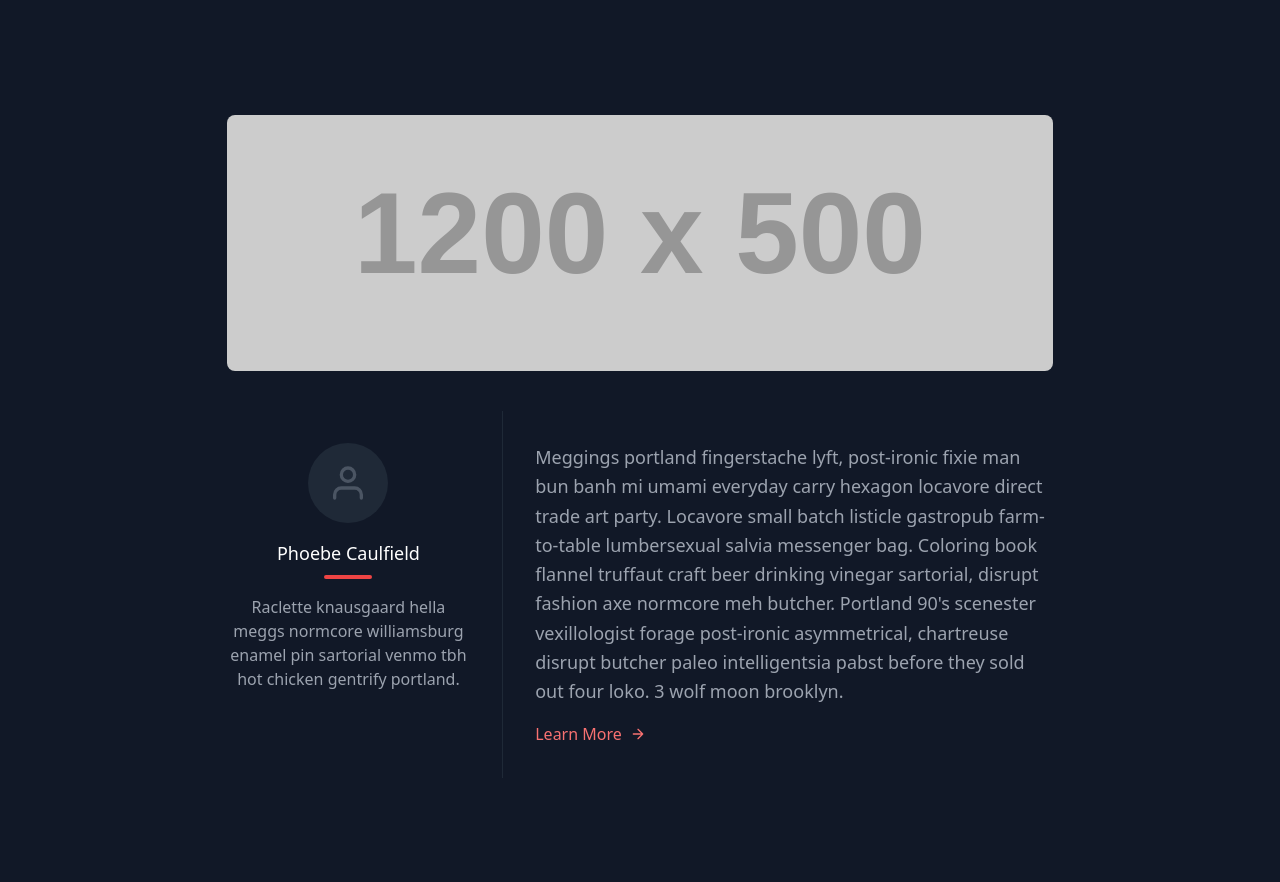
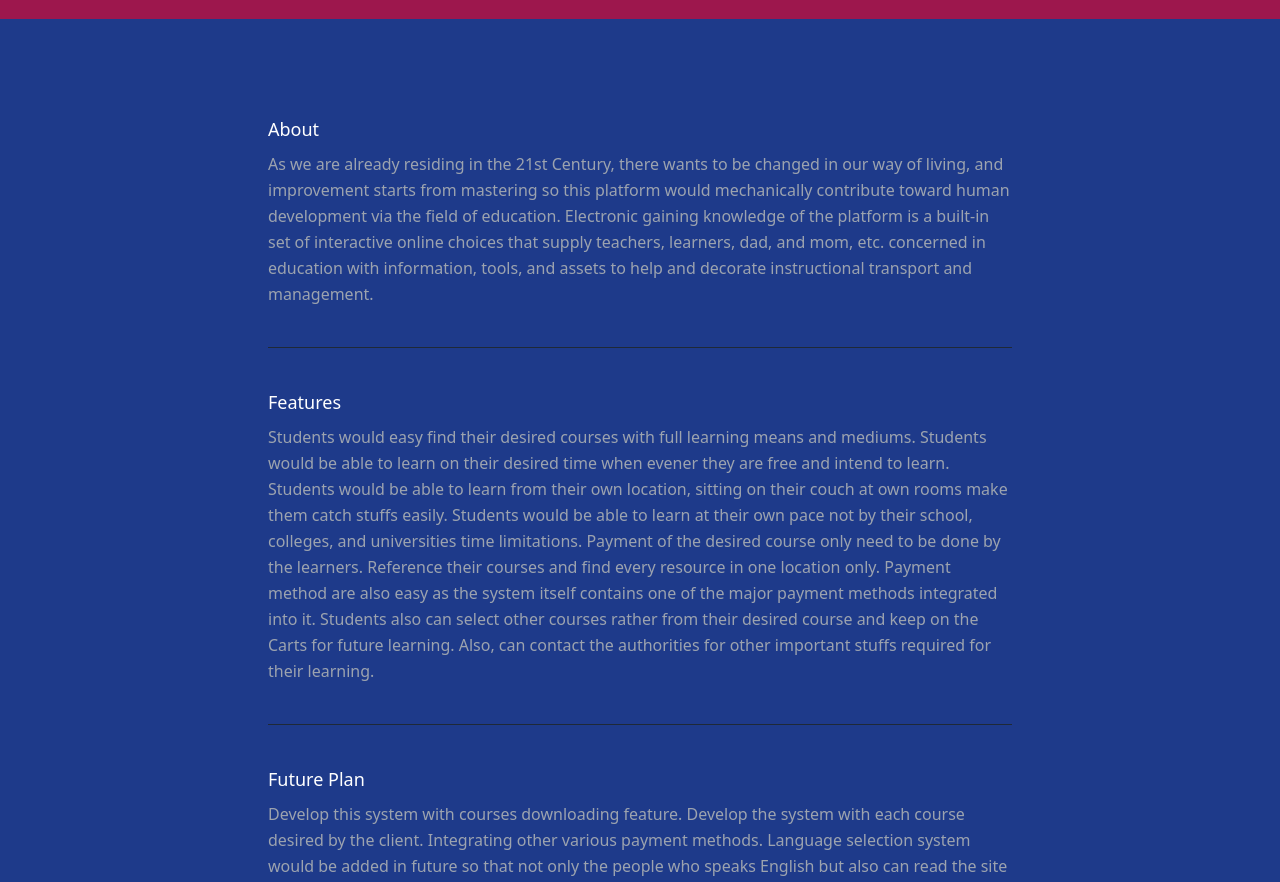
Before and after one commit to Pawanpoudel-del/elearning, a Django app: page /about/ in a window 1280 px wide. Shown: the part 321-1203 px from the top of the page. Run offline with Django 3.2, Linux system fonts and the light colour scheme; grey boxes labelled with a size stand in for pictures from a placeholder-image service; some libraries are stand-ins or nearby versions.

Commit message:
stylying

```diff
--- a/templates/about.html
+++ b/templates/about.html
@@ -3,34 +3,45 @@
 
 {% block bodyblock %}
 
-<section class="text-gray-400 bg-gray-900 body-font">
-  <div class="container px-5 py-24 mx-auto flex flex-col">
-    <div class="lg:w-4/6 mx-auto">
-      <div class="rounded-lg h-64 overflow-hidden">
-        <img alt="content" class="object-cover object-center h-full w-full" src="https://dummyimage.com/1200x500">
+<section class="text-gray-400 bg-blue-900 body-font">
+  <div class="container px-5 py-24 mx-auto">
+    <div class="flex items-center lg:w-3/5 mx-auto border-b pb-10 mb-10 border-gray-800 sm:flex-row flex-col">
+
+      <div class="flex-grow sm:text-left text-center mt-6 sm:mt-0">
+        <h2 class="text-white text-lg title-font font-medium mb-2">About</h2>
+        <p class="leading-relaxed text-base">As we are already residing in the 21st Century, there wants to be changed in our way of living, and improvement starts from mastering so this platform would mechanically contribute toward human development via the field of education.
+          Electronic gaining knowledge of the platform is a built-in set of interactive online choices that supply teachers, learners, dad, and mom, etc. concerned in education with information, tools, and assets to help and decorate instructional transport and management.
+          </p>
       </div>
-      <div class="flex flex-col sm:flex-row mt-10">
-        <div class="sm:w-1/3 text-center sm:pr-8 sm:py-8">
-          <div class="w-20 h-20 rounded-full inline-flex items-center justify-center bg-gray-800 text-gray-600">
-            <svg fill="none" stroke="currentColor" stroke-linecap="round" stroke-linejoin="round" stroke-width="2" class="w-10 h-10" viewBox="0 0 24 24">
-              <path d="M20 21v-2a4 4 0 00-4-4H8a4 4 0 00-4 4v2"></path>
-              <circle cx="12" cy="7" r="4"></circle>
-            </svg>
-          </div>
-          <div class="flex flex-col items-center text-center justify-center">
-            <h2 class="font-medium title-font mt-4 text-white text-lg">Phoebe Caulfield</h2>
-            <div class="w-12 h-1 bg-red-500 rounded mt-2 mb-4"></div>
-            <p class="text-base text-gray-400">Raclette knausgaard hella meggs normcore williamsburg enamel pin sartorial venmo tbh hot chicken gentrify portland.</p>
-          </div>
-        </div>
-        <div class="sm:w-2/3 sm:pl-8 sm:py-8 sm:border-l border-gray-800 sm:border-t-0 border-t mt-4 pt-4 sm:mt-0 text-center sm:text-left">
-          <p class="leading-relaxed text-lg mb-4">Meggings portland fingerstache lyft, post-ironic fixie man bun banh mi umami everyday carry hexagon locavore direct trade art party. Locavore small batch listicle gastropub farm-to-table lumbersexual salvia messenger bag. Coloring book flannel truffaut craft beer drinking vinegar sartorial, disrupt fashion axe normcore meh butcher. Portland 90's scenester vexillologist forage post-ironic asymmetrical, chartreuse disrupt butcher paleo intelligentsia pabst before they sold out four loko. 3 wolf moon brooklyn.</p>
-          <a class="text-red-400 inline-flex items-center">Learn More
-            <svg fill="none" stroke="currentColor" stroke-linecap="round" stroke-linejoin="round" stroke-width="2" class="w-4 h-4 ml-2" viewBox="0 0 24 24">
-              <path d="M5 12h14M12 5l7 7-7 7"></path>
-            </svg>
-          </a>
-        </div>
+    </div>
+    <div class="flex items-center lg:w-3/5 mx-auto border-b pb-10 mb-10 border-gray-800 sm:flex-row flex-col">
+      <div class="flex-grow sm:text-left text-center mt-6 sm:mt-0">
+        <h2 class="text-white text-lg title-font font-medium mb-2">Features</h2>
+        <p class="leading-relaxed text-base"> 	Students would easy find their desired courses with full learning means and mediums.
+          Students would be able to learn on their desired time when evener they are free and intend to learn.
+          Students would be able to learn from their own location, sitting on their couch at own rooms make them catch stuffs easily.
+          Students would be able to learn at their own pace not by their school, colleges, and universities time limitations.
+          Payment of the desired course only need to be done by the learners.
+          Reference their courses and find every resource in one location only.
+          Payment method are also easy as the system itself contains one of the major payment methods integrated into it.
+          Students also can select other courses rather from their desired course and keep on the Carts for future learning.
+          Also, can contact the authorities for other important stuffs required for their learning.
+       </p>
+      </div>
+
+    </div>
+    <div class="flex items-center lg:w-3/5 mx-auto sm:flex-row flex-col">
+
+      <div class="flex-grow sm:text-left text-center mt-6 sm:mt-0">
+        <h2 class="text-white text-lg title-font font-medium mb-2">Future Plan</h2>
+        <p class="leading-relaxed text-base"> 	Develop this system with courses downloading feature.
+          Develop the system with each course desired by the client.
+          Integrating other various payment methods.
+          Language selection system would be added in future so that not only the people who speaks English but also can read the site won their own native language or their mother tongue.
+          Providing user with video tutorials in they system by changing the other flexible database system.
+          Creating admin with better dashboard in future from where course information would be added properly.
+          Implementing chatbot’s also would help user a lot. So, this feature also would be added in future.
+       </p>
       </div>
     </div>
   </div>
--- a/templates/base.html
+++ b/templates/base.html
@@ -8,7 +8,7 @@
 </head>
 <body>
 
-    <header class="text-gray-400 bg-gray-900 body-font">
+    <header class="text-gray-400 bg-pink-800 body-font">
         <div class="container mx-auto flex flex-wrap p-5 flex-col md:flex-row items-center">
             <a class="flex title-font font-medium items-center text-white mb-4 md:mb-0">
                 <img src="https://s3.amazonaws.com/designmantic-logos/logos/2021/Mar/small-5145-605b76628a895.png">
@@ -63,7 +63,7 @@
     </header>
     {% block bodyblock %}
     {% endblock %}
-    <footer class="text-gray-400 bg-gray-900 body-font">
+    <footer class="text-gray-400 bg-pink-800 body-font">
         <div class="container px-5 py-4 mx-auto flex md:items-center lg:items-start md:flex-row md:flex-nowrap flex-wrap flex-col">
             <div class="w-64 flex-shrink-0 md:mx-0 mx-auto text-center md:text-left">
                 <a class="flex title-font font-medium items-center text-white mb-4 md:mb-0">
@@ -93,7 +93,7 @@
 
         </div>
 
-        <div class="bg-gray-800 bg-opacity-75">
+        <div class="bg-pink-800 bg-opacity-75">
             <div class="container mx-auto flex flex-wrap p-5 flex-col md:flex-row items-center">
                 <p class="text-gray-400 text-sm text-center sm:text-left">
                     &#169 2021
--- a/templates/index.html
+++ b/templates/index.html
@@ -4,7 +4,7 @@
 {% block bodyblock %}
 
 
-<section class="text-gray-400 bg-gray-900 body-font">
+<section class="text-gray-400 bg-blue-900 body-font">
     <div class="container mx-auto flex px-5 py-24 md:flex-row flex-col items-center">
         <div class="lg:max-w-lg lg:w-full md:w-1/2 w-5/6 md:mb-0 mb-10">
             <img class="object-cover object-center rounded" alt="hero" src="https://railbeeps.com/images/stations/PBL.png?20170803-1">
@@ -23,7 +23,7 @@
     </div>
 </section>
 
-<section class="text-gray-400 bg-gray-900 body-font">
+<section class="text-gray-400 bg-blue-900 body-font">
     <div class="container px-5 py-24 mx-auto">
         <div class="flex flex-wrap -m-4">
             <div class="lg:w-1/3 lg:mb-0 mb-6 p-4">
--- a/templates/learn/address.html
+++ b/templates/learn/address.html
@@ -3,7 +3,7 @@
 
 {% block bodyblock %}
 
-<section class="text-gray-400 bg-gray-900 body-font relative">
+<section class="text-gray-400 bg-blue-900 body-font relative">
 
     <div class="container py-4 mx-auto flex sm:flex-nowrap flex-wrap">
   <div class="lg:w-1/2 md:w-1/2 flex flex-col md:ml-left w-full md:py-8 mt-8 md:mt-0">
--- a/templates/learn/cart.html
+++ b/templates/learn/cart.html
@@ -2,7 +2,7 @@
 {% block title %} | Cart {% endblock %}
 
 {% block bodyblock %}
-<section class="text-gray-400 bg-gray-900 body-font relative">
+<section class="text-gray-400 bg-blue-900 body-font relative">
   <div class="container py-4 mx-auto flex sm:flex-nowrap flex-wrap"></div>
   <h1>Shopping Cart of {{ user.get_username }} </h1>
 
--- a/templates/learn/contact.html
+++ b/templates/learn/contact.html
@@ -2,7 +2,7 @@
 {% block title %} | Contact Us{% endblock %}
 
 {% block bodyblock %}
-<section class="text-gray-400 bg-gray-900 body-font relative">
+<section class="text-gray-400 bg-blue-900 body-font relative">
 
     <div class="container px-5 py-4 mx-auto flex sm:flex-nowrap flex-wrap">
 
--- a/templates/learn/coursedetail.html
+++ b/templates/learn/coursedetail.html
@@ -10,7 +10,7 @@
 
 {% block bodyblock %}
 
-<section class="text-gray-400 bg-gray-900 body-font overflow-hidden">
+<section class="text-gray-400 bg-blue-900 body-font overflow-hidden">
     <div class="container px-5 py-24 mx-auto">
         <div class="lg:w-4/5 mx-auto flex flex-wrap">
             <div class="lg:w-1/2 w-full lg:pr-10 lg:py-6 mb-6 lg:mb-0">
--- a/templates/learn/courselist.html
+++ b/templates/learn/courselist.html
@@ -27,7 +27,7 @@
 
 </head>
 
-<section class="text-gray-400 bg-gray-900 body-font">
+<section class="text-gray-400 bg-blue-900 body-font">
     <div class="container px-5 py-24 mx-auto">
         <div class="search">
 
--- a/templates/learn/curriculum.html
+++ b/templates/learn/curriculum.html
@@ -2,7 +2,7 @@
 {% block title %} | Curriculum {% endblock %}
 
 {% block bodyblock %}
-<section class="text-gray-400 bg-gray-900 body-font h-full">
+<section class="text-gray-400 bg-blue-900 body-font h-full">
 
     <div class="container px-5 py-4 mx-auto flex sm:flex-nowrap flex-wrap">
 
--- a/templates/learn/curriculumdetail.html
+++ b/templates/learn/curriculumdetail.html
@@ -2,7 +2,7 @@
 {% block title %} | Curriculum Detail {% endblock %}
 
 {% block bodyblock %}
-<section class="text-gray-400 bg-gray-900 body-font">
+<section class="text-gray-400 bg-blue-900 body-font">
 
    <div class="container px-5 py-4 mx-auto flex sm:flex-nowrap flex-wrap">
 
--- a/templates/learn/login.html
+++ b/templates/learn/login.html
@@ -5,7 +5,7 @@
 <link rel="stylesheet" href="https://stackpath.bootstrapcdn.com/bootstrap/4.1.3/css/bootstrap.min.css" integrity="sha384-MCw98/SFnGE8fJT3GXwEOngsV7Zt27NXFoaoApmYm81iuXoPkFOJwJ8ERdknLPMO" crossorigin="anonymous">
 <script src="https://stackpath.bootstrapcdn.com/bootstrap/4.1.3/js/bootstrap.min.js" integrity="sha384-ChfqqxuZUCnJSK3+MXmPNIyE6ZbWh2IMqE241rYiqJxyMiZ6OW/JmZQ5stwEULTy" crossorigin="anonymous"></script>
 {{ data }}
-<section class="text-gray-400 bg-gray-900 body-font relative">
+<section class="text-gray-400 bg-blue-900 body-font relative">
 
   <div class="container py-4 mx-auto flex sm:flex-nowrap flex-wrap">
 <div class="lg:w-1/2 md:w-1/2 flex flex-col md:ml-left w-full md:py-8 mt-8 md:mt-0">
--- a/templates/learn/payment.html
+++ b/templates/learn/payment.html
@@ -1,7 +1,7 @@
 {% extends 'base.html' %}
 {% block title %} | About {% endblock %}
 {% block bodyblock %}
-<section class="text-gray-400 bg-gray-900 body-font relative">
+<section class="text-gray-400 bg-blue-900 body-font relative">
 
     <div class="container py-4 mx-auto flex sm:flex-nowrap flex-wrap">
   <div class="lg:w-1/2 md:w-1/2 flex flex-col md:ml-40 w-full md:py-8 mt-8 md:mt-40">
--- a/templates/learn/signup.html
+++ b/templates/learn/signup.html
@@ -4,7 +4,7 @@
 {% block bodyblock %}
 <link rel="stylesheet" href="https://stackpath.bootstrapcdn.com/bootstrap/4.1.3/css/bootstrap.min.css" integrity="sha384-MCw98/SFnGE8fJT3GXwEOngsV7Zt27NXFoaoApmYm81iuXoPkFOJwJ8ERdknLPMO" crossorigin="anonymous">
 <script src="https://stackpath.bootstrapcdn.com/bootstrap/4.1.3/js/bootstrap.min.js" integrity="sha384-ChfqqxuZUCnJSK3+MXmPNIyE6ZbWh2IMqE241rYiqJxyMiZ6OW/JmZQ5stwEULTy" crossorigin="anonymous"></script>
-<section class="text-gray-400 bg-gray-900 body-font relative">
+<section class="text-gray-400 bg-blue-900 body-font relative">
 
     <div class="container py-4 mx-auto flex sm:flex-nowrap flex-wrap">
   <div class="lg:w-1/2 md:w-1/2 flex flex-col md:ml-left w-full md:py-8 mt-8 md:mt-0">
```
